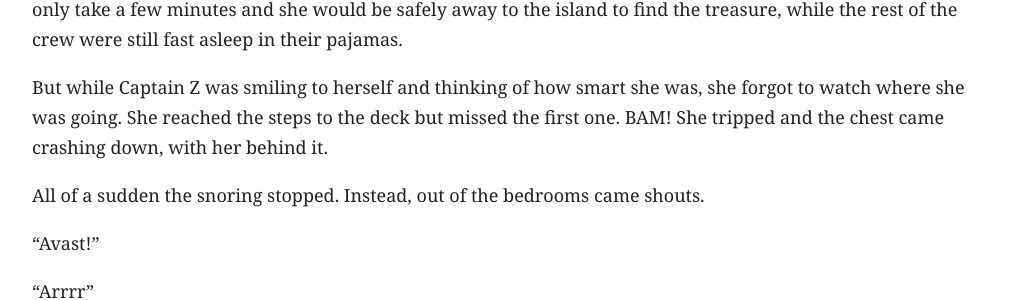
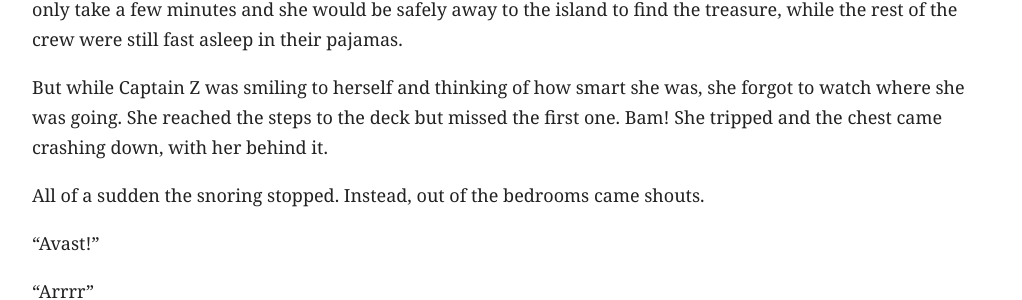
Before and after one commit to vlandham/captain_z, a Jekyll site: the page built from _posts/2014-08-11-captain_z.md, in a window 1280 px wide and 900 px high, scrolled down 2621 px. Shown: the part 185-485 px from the top of the window, without its empty margins (128-1150 px from the left). Built offline with Jekyll 4.4.1, drawn with Linux system fonts in a browser that asks for light colours; some web fonts are replaced; some of the changed text lies outside the part shown.

Commit message:
remove spaces at end of lines

```diff
--- a/_posts/2014-08-11-captain_z.md
+++ b/_posts/2014-08-11-captain_z.md
@@ -75,7 +75,7 @@
 
 Out of the map room and back down the hall went Captain Z and her new chest. The chest was heavy, but not too heavy to be carried for a few minutes, which is all it would take to get back down to the ship. Yes, it would only take a few minutes and she would be safely away to the island to find the treasure, while the rest of the crew were still fast asleep in their pajamas.
 
-But while Captain Z was smiling to herself and thinking of how smart she was, she forgot to watch where she was going. She reached the steps to the deck but missed the first one. BAM! She tripped and the chest came crashing down, with her behind it.
+But while Captain Z was smiling to herself and thinking of how smart she was, she forgot to watch where she was going. She reached the steps to the deck but missed the first one. Bam! She tripped and the chest came crashing down, with her behind it.
 
 All of a sudden the snoring stopped. Instead, out of the bedrooms came shouts.
 
@@ -266,6 +266,7 @@
 #
 
 The rowboat skidded into the shallow water near the beach. Jumping out into the shallows, Captain Z pulled the little boat up on the shore.
+
 Her arms were tired and sore from all that rowing. She grabbed the chest from the boat and walked up the beach.
 
 She made it to the first palm tree that was growing out on the beach, then she turned around and gave a little whistle and two clicks.
```
Also changed, not shown: other parts of _posts/2014-08-11-captain_z.md (+2 -2 lines).
